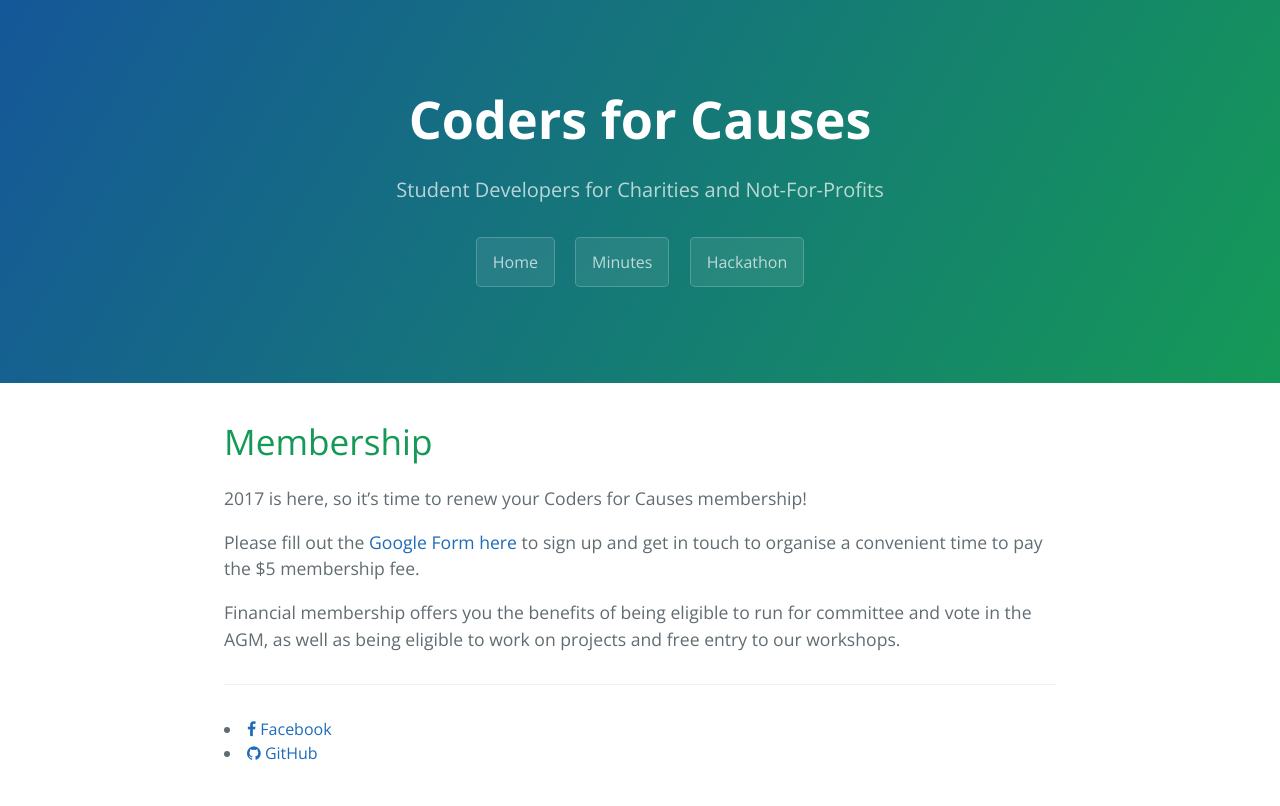
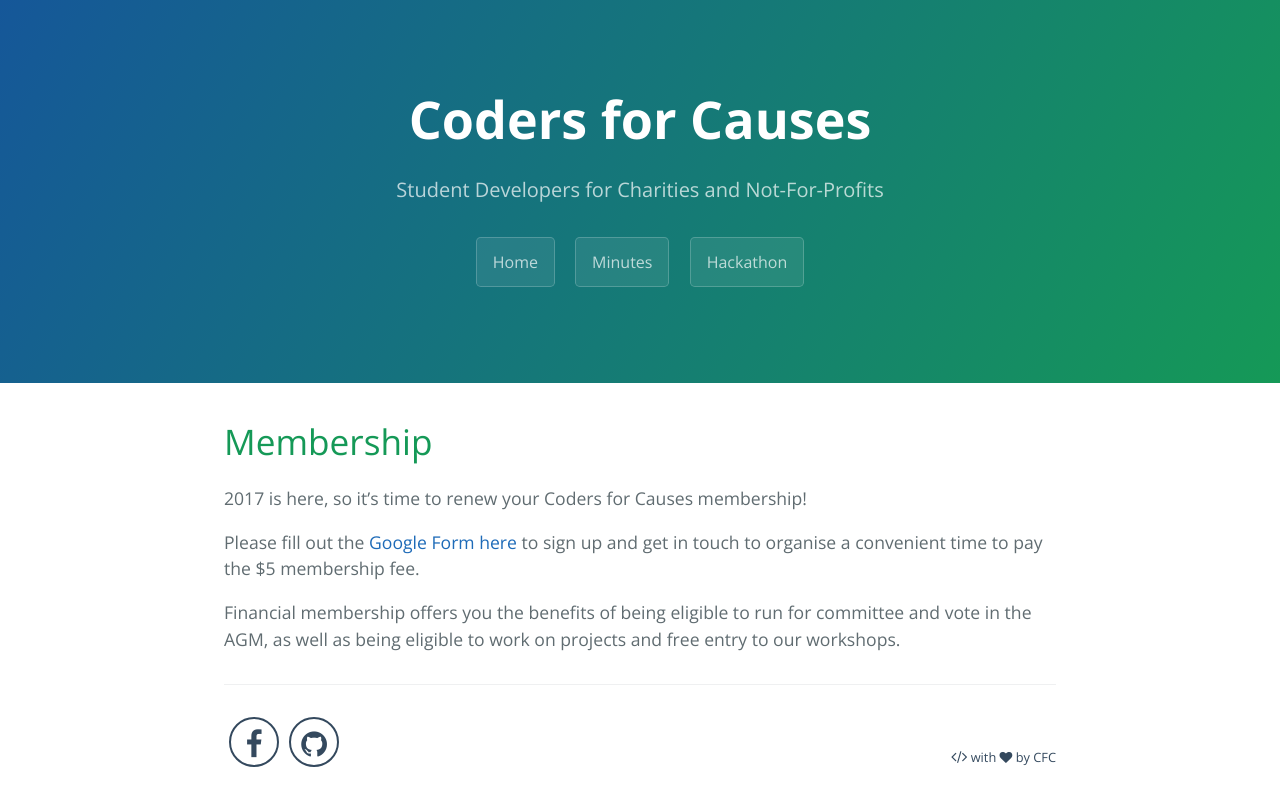
Before and after one commit to fkingnoobgg/codersforcauses.github.io, a Jekyll site: the page built from index.html, in a window 1280 px wide. Shown: the top 806 px of the page. Built offline with Jekyll 4.4.1, drawn with Linux system fonts in a browser that asks for light colours; nearby versions of some CDN libraries; the list of posts is cut into pages by our own code.

Commit message:
add footer

```diff
--- a/_config.yml
+++ b/_config.yml
@@ -15,6 +15,7 @@ gems:
 
 facebook_username: codersforcauses
 github_username: codersforcauses
+site_repo_link: "https://github.com/codersforcauses/codersforcauses.github.io"
 
 #Others
 permalink: /:title/
--- a/_includes/head.html
+++ b/_includes/head.html
@@ -7,7 +7,8 @@
   <link href='https://fonts.googleapis.com/css?family=Open+Sans:400,700' rel='stylesheet' type='text/css'>
   <link rel="stylesheet" href="{{ site.baseurl }}/css/cayman.css">
   <link rel="stylesheet" href="//maxcdn.bootstrapcdn.com/font-awesome/4.3.0/css/font-awesome.min.css">
-
+  <link rel="stylesheet" href="{{ site.baseurl }}/css/footer.css">
+  <link rel="stylesheet" href="{{ site.baseurl }}/css/socialMediaIcons.css">
   <!-- dependencies for making a gallery -->
   {% if page.support contains 'lightgallery' %}
     <link type="text/css" rel="stylesheet" href="{{ site.baseurl }}/css/lightgallery.css" />
--- a/_includes/page-footer.html
+++ b/_includes/page-footer.html
@@ -3,21 +3,13 @@
   <span class="site-footer-credits">This page was generated by <a href="https://pages.github.com">GitHub Pages</a>.</span>
 </footer> -->
 <footer class = "site-footer">
-
-  {% if site.facebook_username %}
-  <li>
-    <a href="https://www.facebook.com/{{ site.facebook_username }}">
-      <i class="fa fa-facebook"></i> Facebook
-    </a>
-  </li>
-{% endif %}
-
-  {% if site.github_username %}
-    <li>
-      <a href="https://github.com/{{ site.github_username }}">
-        <i class="fa fa-github"></i> GitHub
-      </a>
-    </li>
-  {% endif %}
-
+  <div class="social-icons">
+    {% if site.facebook_username %}
+      <a href="https://www.facebook.com/{{ site.facebook_username }}" class="fa fa-facebook" target="_blank"></a>
+    {% endif %}
+    {% if site.github_username %}
+        <a href="https://github.com/{{ site.github_username }}" class="fa fa-github" target="_blank"></a>
+    {% endif %}
+  </div>
+  <a href="{{ site.site_repo_link }}" class="github-repo-link" target="_blank"><i class="fa fa-code"></i> with <i class="fa fa-heart"></i> by CFC</a>
 </footer>
--- /dev/null
+++ b/css/footer.css
@@ -0,0 +1,19 @@
+/*
+  - css for footer
+*/
+
+.site-footer {
+  display: flex;
+}
+
+.github-repo-link {
+  font-size: 0.8em;
+  color: #34495e;
+  margin-left: auto;
+  margin-top: auto;
+  text-decoration: none!important;
+}
+
+.fa-code {
+  font-size: 1.2em;
+}
--- /dev/null
+++ b/css/socialMediaIcons.css
@@ -0,0 +1,33 @@
+/*
+  - requires font awesome
+  - css code for social media icons
+*/
+
+.social-icons {
+  display: flex;
+}
+
+.social-icons a {
+   margin: 0 5px;
+   color: #34495e;
+   text-decoration: none;
+}
+
+.social-icons a:hover {
+  cursor: pointer;
+  color: white;
+}
+
+.social-icons>.fa {
+  padding-top: 10px;
+  font-size: 30px;
+  width: 50px;
+  height: 50px;
+  text-align: center;
+  border-radius: 50%;
+  border: 2px solid #34495e;
+}
+
+.social-icons>.fa:hover {
+  background-color: #34495e;
+}
```
